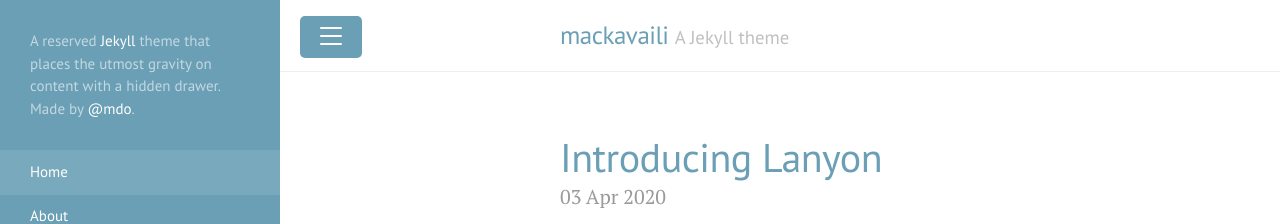
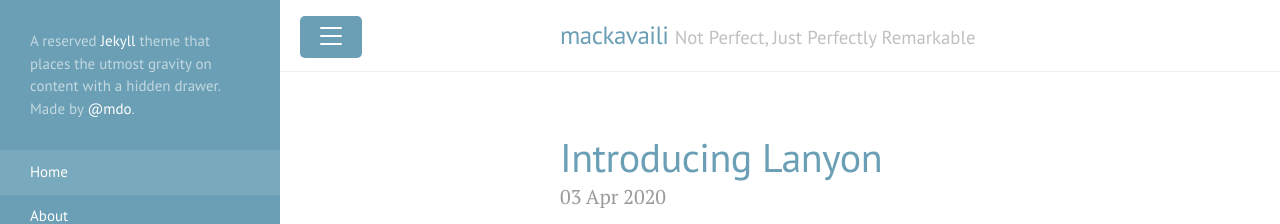
Before and after one commit to mackavaili/mackavaili.github.io, a Jekyll site: the page built from index.html, in a window 1280 px wide and 900 px high. Shown: the top 224 px of the window. Built offline with Jekyll 4.4.1, drawn with Linux system fonts in a browser that asks for light colours; the list of posts is cut into pages by our own code.

Commit message:
Update _config.yml

```diff
--- a/_config.yml
+++ b/_config.yml
@@ -1,8 +1,8 @@
 # Setup
 title:               mackavaili
-tagline:             'A Jekyll theme'
+tagline:             'Not Perfect, Just Perfectly Remarkable'
 description:         'A reserved <a href="https://jekyllrb.com" target="_blank">Jekyll</a> theme that places the utmost gravity on content with a hidden drawer. Made by <a href="https://twitter.com/mdo" target="_blank">@mdo</a>.'
-url:                 http://lanyon.getpoole.com
+url:                 http://mackavaili.github.io
 baseurl:             ''
 paginate:            5
 permalink:           pretty
@@ -11,7 +11,7 @@ permalink:           pretty
 author:
   name:              M. Vail
   url:               https://bsky.app/profile/mackavaili.bsky.social
-  email:
+  email:             kbrxznb8@duck.com
 
 # Gems
 plugins:
```
